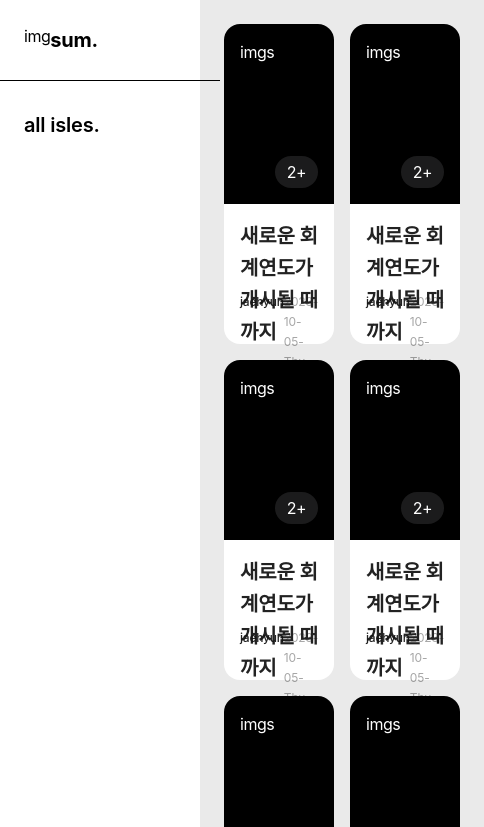
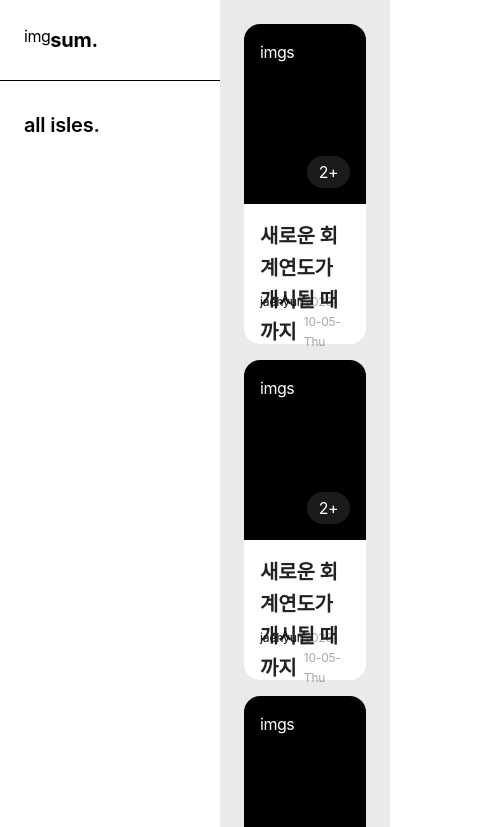
Before and after one commit to CRITICBANGGU/sum, a React (Create React App) app: page / in a window 390 px wide. Shown: the top 827 px of the page, 484 px wide, since content can reach past the window. Built offline with nearby package versions, Linux system fonts and the light colour scheme.

Commit message:
Fixed : MainPage 반응형 css 적용

```diff
--- a/src/components/layout/Layout.style.tsx
+++ b/src/components/layout/Layout.style.tsx
@@ -2,15 +2,19 @@
 import { BackgroundColor } from "./SemanticColorStyle";
 
 export const GridLayoutDiv = styled.div`
-  @media screen and (max-width: 768px) and (min-width: 320px) {
-    background-color: ${BackgroundColor.bg3};
-    grid-template-columns: repeat(2, 1fr);
-  }
+  padding: 24px;
+  background-color: ${BackgroundColor.bg3};
   grid-column-gap: 16px;
   grid-row-gap: 16px;
   grid-template-columns: repeat(3, 1fr);
   grid-template-rows: max-content max-content max-content;
   grid-auto-columns: 1fr;
   display: grid;
-  padding: 24px;
+
+  @media screen and (min-width: 426px) and (max-width: 1023px) {
+    grid-template-columns: repeat(2, 1fr);
+  }
+  @media screen and (max-width: 425px) {
+    grid-template-columns: repeat(1, 1fr);
+  }
 `;
--- a/src/components/layout/RootColorStyle.tsx
+++ b/src/components/layout/RootColorStyle.tsx
@@ -35,7 +35,7 @@
         Opacity100: "rgba(255, 255, 255, 0.68)",
         Opacity110: "rgba(255, 255, 255, 0.72)",
         Opacity120: "rgba(255, 255, 255, 0.82)",
-        Opacity130: "rgba(255, 255, 255, 1)",
+        Opacity130: "rgba(255, 255, 255)",
     },
     Gray: {
         Opacity10: "rgba(31, 82, 158," + OpacityValue._10 + ")",
--- a/src/page/MainPage.tsx
+++ b/src/page/MainPage.tsx
@@ -7,15 +7,7 @@
   return (
     <div style={{ display: "flex" }}>
       <NavBar />
-      <GridLayoutDiv
-        style={
-          {
-            // width: "100%",
-            // padding: "24px",
-            // backgroundColor: BackgroundColor.bg3,
-          }
-        }
-      >
+      <GridLayoutDiv>
         <ContentCard
           writer={"jaehyun"}
           date={"2023-10-05-Thu"}
--- a/src/styled_componet/interface_compoents/NavBar.style.tsx
+++ b/src/styled_componet/interface_compoents/NavBar.style.tsx
@@ -2,12 +2,11 @@
 import { CardColor } from "../../components/layout/SemanticColorStyle";
 
 export const NavBarContainer = styled.div`
-  width: 100%;
+  // width: 100%;
   height: 100vh;
-  backgound-color: ${CardColor.card1} @media screen and (max-width: 1024px) {
-    width: 200px;
-  }
-  @media screen and (max-width: 768px) {
+  // backgound-color: ${CardColor.card1};
+  width: 220px;
+  @media screen and (min-width: 768px) and (max-width: 1024px) {
     width: 200px;
   }
 `;
```
